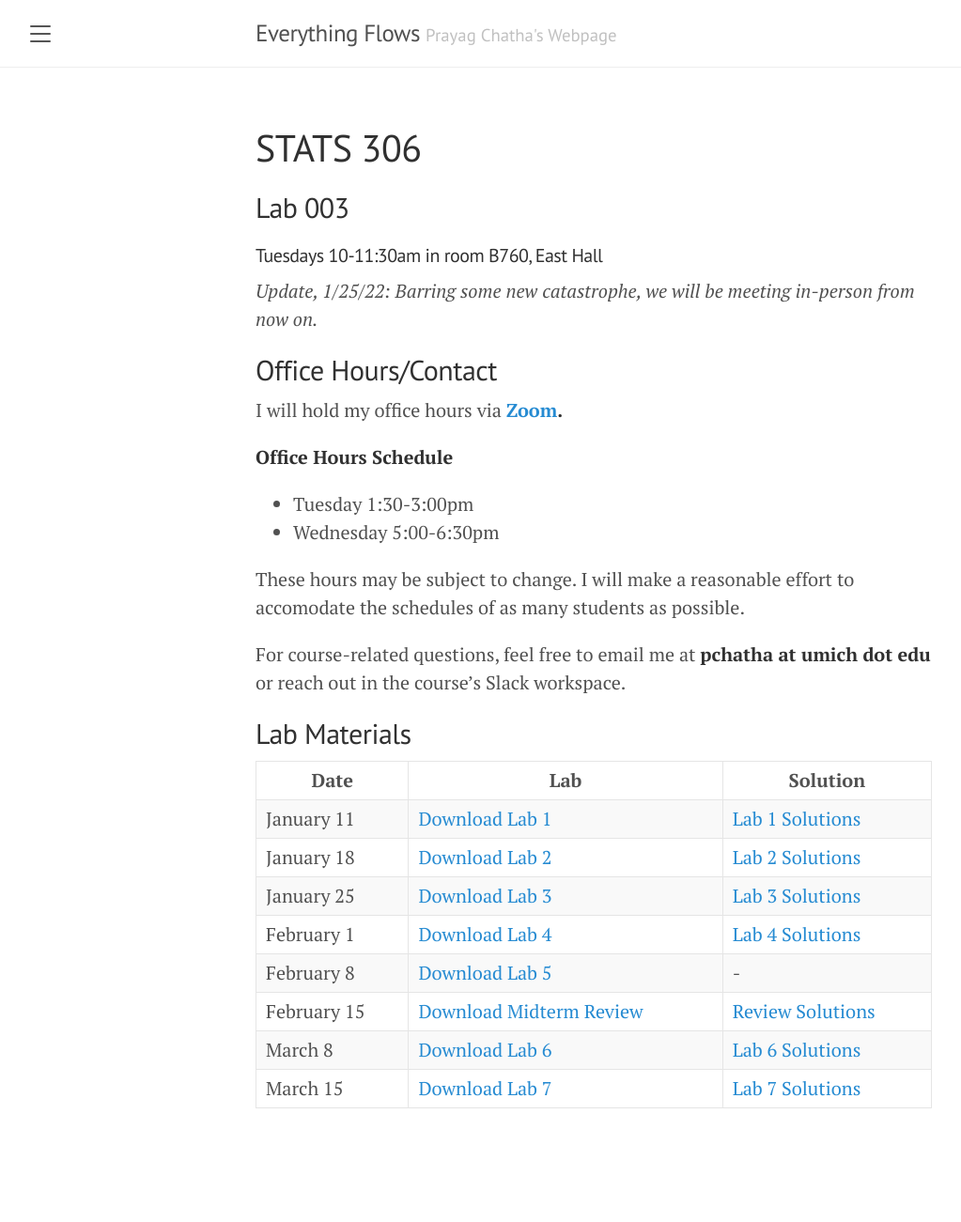
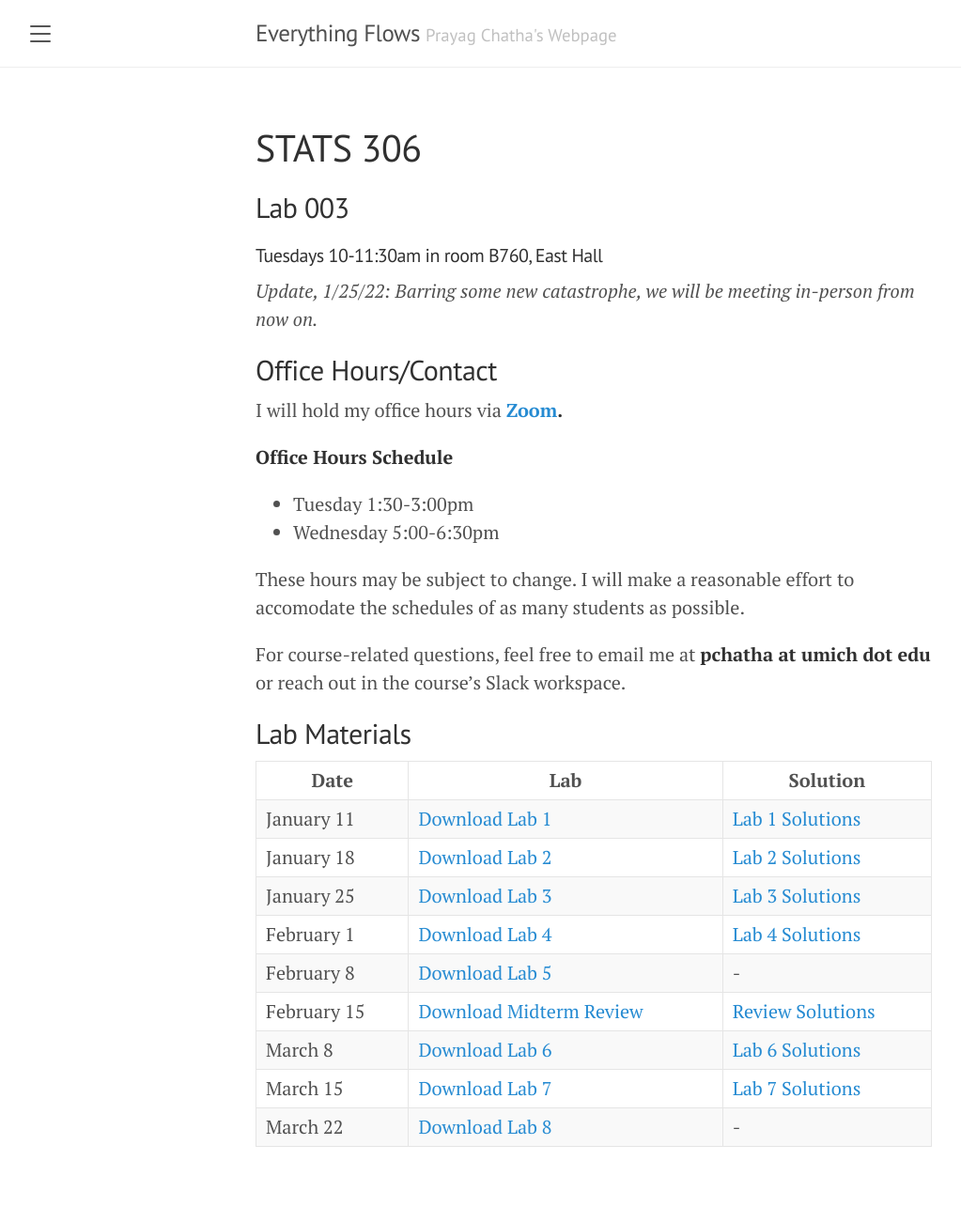
Before and after one commit to chathasphere/chathasphere.github.io, a Jekyll site: the page built from teaching/stats306.md, in a window 1280 px wide. Shown: the whole page at 94% size, without its empty margins (8-1031 px from the left). Built offline with Jekyll 4.4.1, drawn with Linux system fonts in a browser that asks for light colours; before the commit the page ends 1260 px from its top, so only the background shows below that.

Commit message:
uploaded lab 8

```diff
--- a/teaching/stats306.md
+++ b/teaching/stats306.md
@@ -30,3 +30,4 @@ For course-related questions, feel free to email me at **pchatha at umich dot ed
 | February 15 | [Download Midterm Review](https://github.com/chathasphere/chathasphere.github.io/blob/main/teaching/306_materials/003_lab6.ipynb) | [Review Solutions](https://github.com/chathasphere/chathasphere.github.io/blob/main/teaching/306_materials/003_lab6_solutions.ipynb) |
 | March 8 | [Download Lab 6](https://github.com/chathasphere/chathasphere.github.io/blob/main/teaching/306_materials/stats306_lab6.ipynb) | [Lab 6 Solutions](https://github.com/chathasphere/chathasphere.github.io/blob/main/teaching/306_materials/stats306_lab6_solutions.ipynb) |
 | March 15 | [Download Lab 7](https://github.com/chathasphere/chathasphere.github.io/blob/main/teaching/306_materials/003_lab7.ipynb) | [Lab 7 Solutions](https://github.com/chathasphere/chathasphere.github.io/blob/main/teaching/306_materials/003_lab7_solutions.ipynb) |
+| March 22 | [Download Lab 8](https://github.com/chathasphere/chathasphere.github.io/blob/main/teaching/306_materials/003_lab8.ipynb) | - |
```
